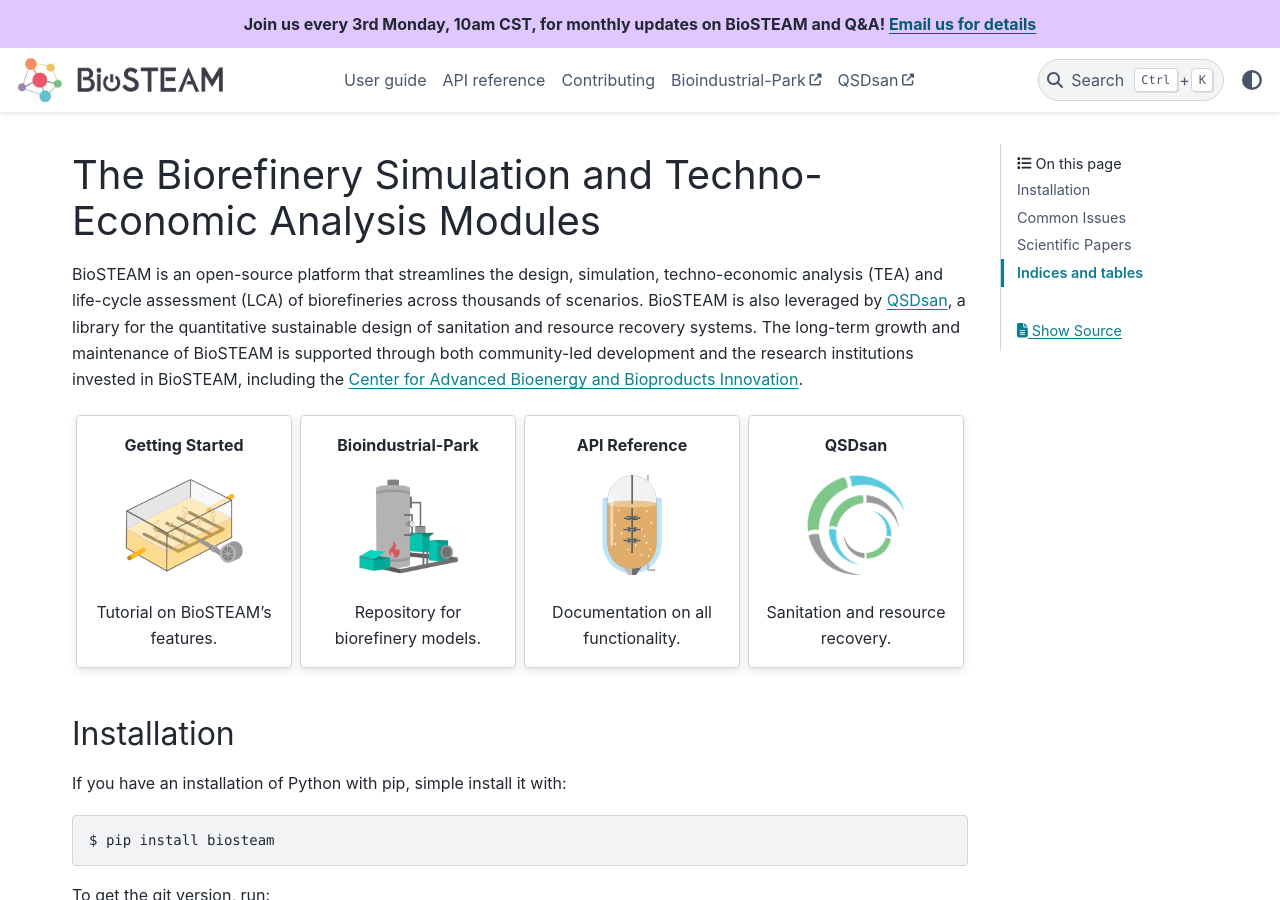
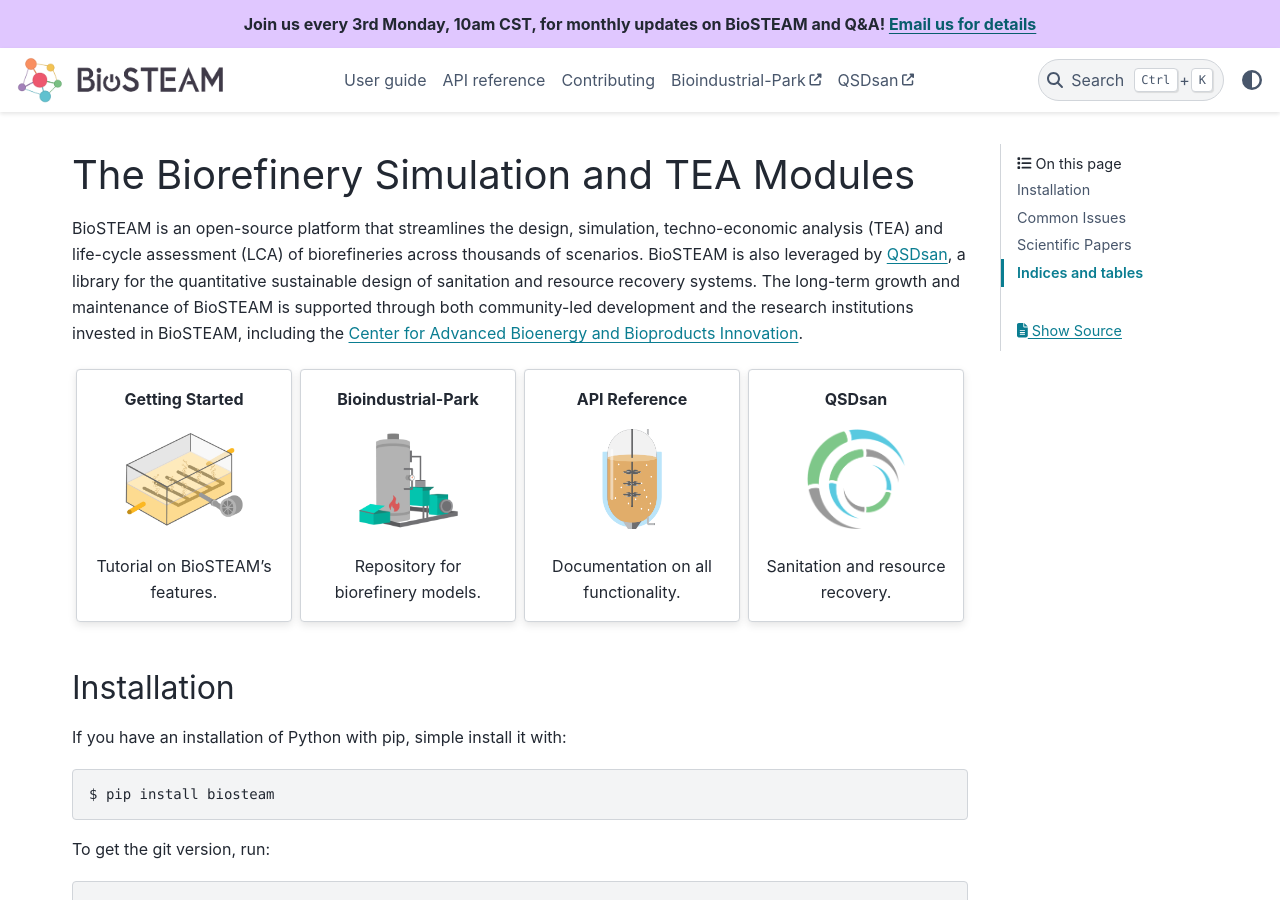
Before and after one commit to BioSTEAMDevelopmentGroup/biosteam, a Sphinx documentation site: the page built from docs/index.txt, in a window 1280 px wide and 900 px high. Built offline with Sphinx 7.4.7 and the PyData theme 0.15.4, drawn with Linux system fonts in a browser that asks for light colours; formulas are drawn with MathJax 3; pages that are not in the unit, such as notebooks, are missing from menus; the version number is read from the project's files by our own code.

Commit message:
shorten title in homepage

```diff
--- a/docs/index.txt
+++ b/docs/index.txt
@@ -1,5 +1,5 @@
-The Biorefinery Simulation and Techno-Economic Analysis Modules
-===============================================================
+The Biorefinery Simulation and TEA Modules
+==========================================
 
 BioSTEAM is an open-source platform that streamlines the design, simulation, techno-economic
 analysis (TEA) and life-cycle assessment (LCA) of biorefineries across thousands
```
